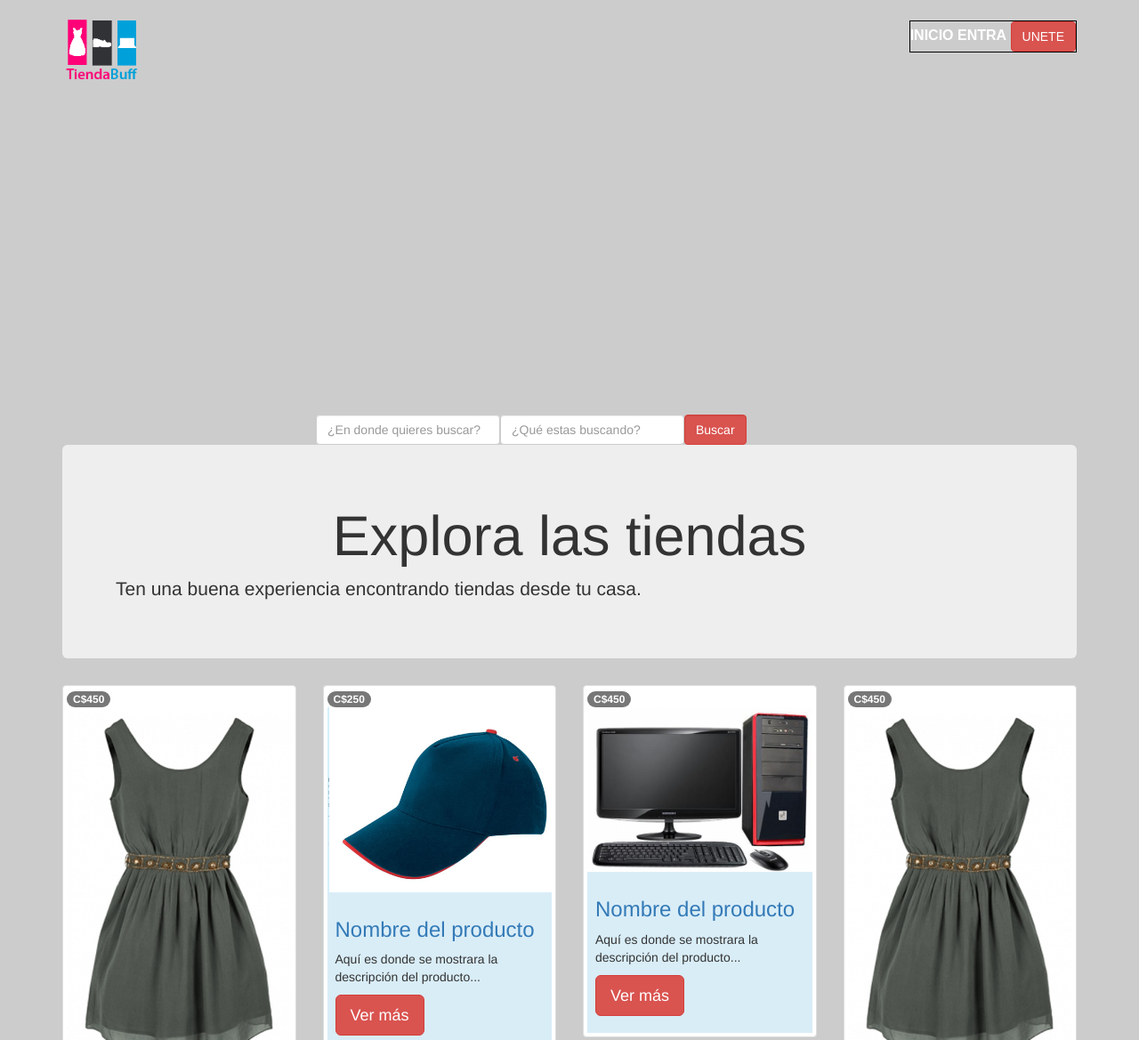
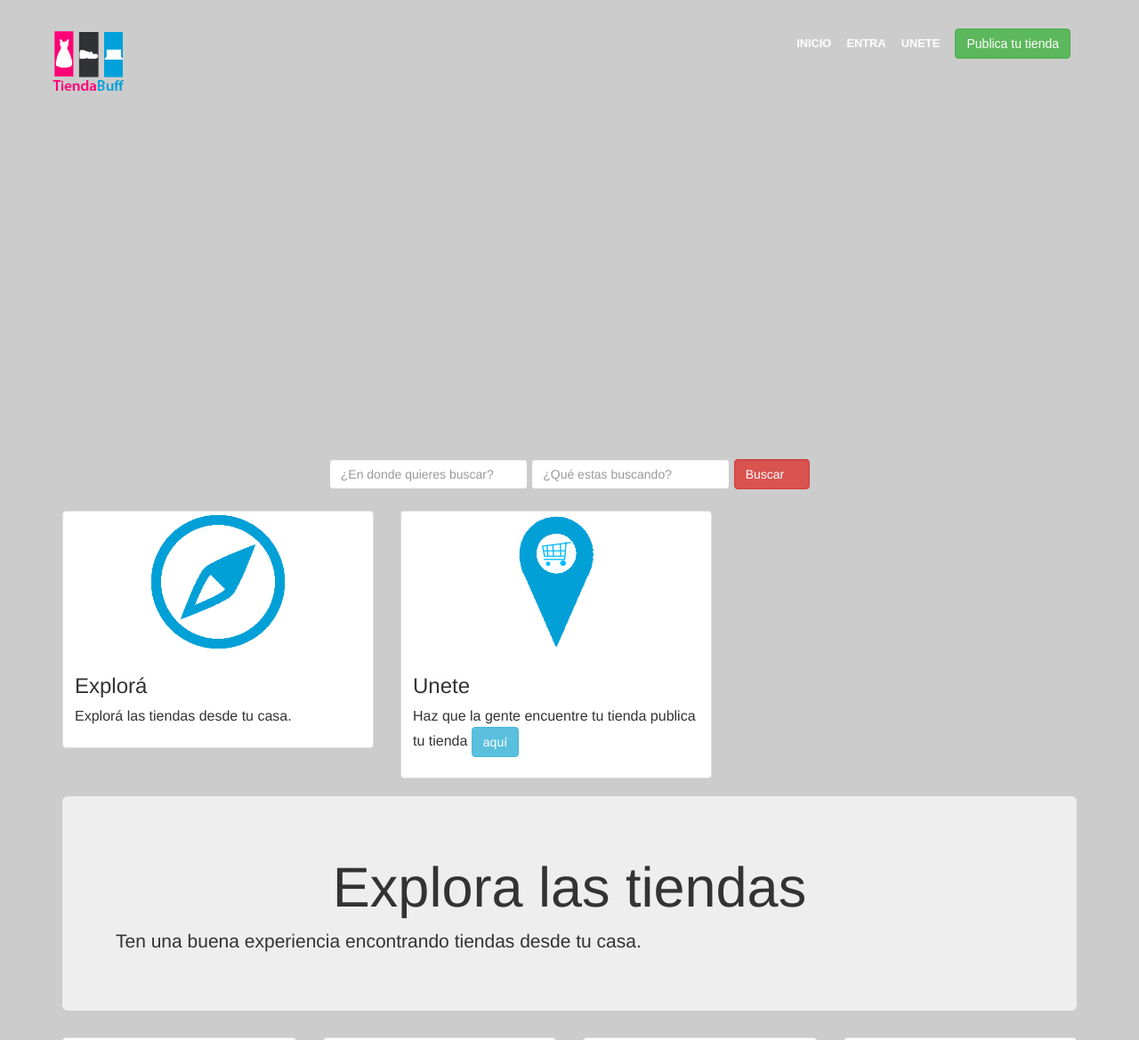
Before and after one commit to underunan/tesis_1_0, a plain HTML site: page index.html in a window 1280 px wide. Shown: the top 1169 px of the page at 89% size. Drawn offline with nearby package versions, Linux system fonts and the light colour scheme.

Commit message:
Actualización
Agregando nuevas características a la página html y al archivo css

```diff
--- a/css/mobile/style_mobile.css
+++ b/css/mobile/style_mobile.css
@@ -1,5 +1,6 @@
 body{
 	background-color: #CCCCCC;
+	font-size: 16px;
 }
 
 header{
@@ -76,6 +77,7 @@ a{
 		text-align: center;
 	}
 
+
 	/*#info{
 		margin: 0;
 		text-align: center;
@@ -95,6 +97,14 @@ a{
 	#tiendas .caption .text-primary{
 		text-align: center;
 	}
+
+	#publicacion article .thumbnail{
+		min-width: 207px;
+	}
+
+	#publicacion article .thumbnail img{
+		min-width: 147px;
+	}
 }
 
 @media screen and (min-width: 801px){
@@ -104,56 +114,75 @@ a{
 	}
 
 	body{
-
+		position: relative;
 	}
 
 	header{
-		position:relative;
-
-		z-index: 0;
+		left:0;
+		position: absolute;
+		top: 1.5em;
+		width: 100%;
+		z-index: 1;
 	}
 
 	header nav{
-		border: 1px solid #000;
-		display: inline-block;
-		float: right;
-		margin-top: 2%;
-		overflow: hidden;
+	float: right;
+	margin:0.5em 0.5em 0 0;
 	}
 
 	header nav a{
 		color:#fff;
+		font-size: 0.8em;
 		font-weight: bold;
+		margin-right: 1em;
+	}
+
+	header nav a:hover{
+		color:#fff;
 	}
 
 	header #logo{
 		float: left;
-		display: inline-block;
-		margin-top: 1%;
+	}
+
+	#central{
+		overflow: hidden;
+		position: relative;
 	}
 
 	#block_video{
-		height:500px;
-		left: 0;
-		top: 0;
-		margin: 0 auto 0 auto;
-		width: 100%;
-		position: absolute;
-		z-index: -1;
+		height:600px;
+		position: relative;
+		width: 200%;
 	}
 
+	#central form{
+		bottom: 0;
+		position: absolute;
+		text-align: center;
+		z-index: 2;
+	}
+
+	#central form div{
+		z-index: 1;
+	}
+
+	#central form input, #central form button{
+		padding-right: 2em;
+	}
 
 	#info .jumbotron h1{
 		text-align: center;
 	}
+	#central form input, #central form{
 
-	.form{
-		margin-left: 25%;
-		margin-top: 32%;
 	}
 
-	#info{
-
+	#info article:first-child{
+		height: auto;
+		margin-top: 1.5em;
+		overflow: hidden;
+		width: 100%;
 	}
 
 	#publicacion article div img{
--- a/index.html
+++ b/index.html
@@ -28,7 +28,7 @@
 	<!--Cabecera-->
 	<header class="row-fluid">
 		<!--Este botón mostrara las opciones del ménu -->
-		<nav class="navbar navbar-default visible-xs">
+		<nav class="navbar navbar-default hidden-md hidden-lg">
 		<div class="container">
 			<div class="navbar-header">
 				<button id="btn_menu" type="button" class="navbar-toggle collapsed " data-toggle="collapse" data-target="#menu" aria-expanded="false">
@@ -53,15 +53,16 @@
 
 		</div>
 		</nav>
-		<div id="logo" class="hidden-xs">
+		<div id="logo" class="visible-md visible-lg">
 			<figure>
 			<a href="#"><img src="img/tiendaBuff.png" class="" width="90px" alt="Responsive image"/></a>
 			</figure>
 		</div>
-		<nav class="hidden-xs" id="menu">
-			<a href="#inicio" class=""><span>INICIO</span></a>
-			<a href="#entra" class=""><span>ENTRA</span></a>
-			<a href="#unete" class="btn btn-danger"><span>UNETE</span></a>
+		<nav class="hidden-xs hidden-sm" id="menu">
+			<a href="#inicio"><span>INICIO</span></a>
+			<a href="#entra"><span>ENTRA</span></a>
+			<a href="#unete"><span>UNETE</span></a>
+			<a href="#publica_tienda" class="btn btn-success"><span>Publica tu tienda</span></a>
 		</nav>
 
 	</header>
@@ -71,14 +72,14 @@
 		<!--Imagen de fondo, cuando sobrepase la resolución de 768px esta imagen se econderá y tendra que mostrar un video-->
 		<figure class="fondo visible-xs">
 			<!--<img src="img/shopping.jpg" class="col-xs-12 img-responsive" alt="Img wallpaper"/>-->
-			<img src="resources/video/video.png" class="img-responsive col-xs-12" alt="imagen de fondo">
+			<img src="resources/video/video.png" class="img-responsive" alt="imagen de fondo">
 		</figure>
-		<div id="block_video" class="hidden-xs" data-vide-bg="resources/video/video" data-vide-options="position:50% top"></div>
+		<div id="block_video" style="height:550px; width:100%;" class="hidden-xs " data-vide-bg="resources/video/video"></div>
 		<form class="col-xs-12 col-md-12 form-inline">
 			<div class="form-group input-group-md form">
 			<!--Opciones de busquedas habilitadas-->
-			<input type="text" class="form-control col-md-5" id="lugar" name="lugar" placeholder="¿En donde quieres buscar?"/>
-			<input type="text" class="form-control col-md-5" id="producto" name="producto" placeholder="¿Qué estas buscando?"/>
+			<input type="text" class="form-control" id="lugar" name="lugar" placeholder="¿En donde quieres buscar?"/>
+			<input type="text" class="form-control" id="producto" name="producto" placeholder="¿Qué estas buscando?"/>
 			<!--Estas opciones estarán deshabilitadas cuando la resolución de pantalla sea menor de 768px -->
 			<!--
 			<div class="hidden-xs group-radio">
@@ -96,13 +97,35 @@
 				<input type="text" class="form-control hidden-xs" id="valor" name="_100" placeholder="HASTA">
 
 			-->
-			<input type="button" class="form-control btn btn-danger col-md-10" value="Buscar" name="buscar">
+			<button type="button" class="form-control btn btn-danger">Buscar</button>
 		</div>
 		</form>
 	</section>
 
 	<!--Información acerca de la página-->
 	<section id="info">
+		<article class="row obj">
+			<div class="col-sm-4 col-md-4 col-lg-4 ">
+				<div class="thumbnail">
+					<img src="img/brujula_1.png" alt="brujula" width="150px">
+					<div class="caption">
+						<h3>Explorá</h3>
+						<p>Explorá las tiendas desde tu casa.</p>
+					</div>
+				</div>
+			</div>
+
+			<div class="col-sm-4 col-md-4 col-lg-4">
+				<div class="thumbnail">
+					<img src="img/localizacion_1.png" alt="localización" width="150px">
+					<div class="caption">
+						<h3>Unete</h3>
+						<p>Haz que la gente encuentre tu tienda publica tu tienda <a href="#" class="btn btn-info" role="button">aquí</a></p>
+					</div>
+				</div>
+			</div>
+		</article>
+
 		<article class="jumbotron">
 			<h1>Explora las tiendas</h1>
 			<p>Ten una buena experiencia encontrando tiendas desde tu casa.</p>
@@ -129,7 +152,7 @@
 
 				<div class="thumbnail">
 					<span class="badge">C$250</span>
-					<img src="img/producto_gorra.jpg" class="img-responsive" alt="Producto vestido">
+					<img src="img/producto_gorra.jpg" alt="Producto vestido">
 					<div class="bg-info caption">
 						<h3 class="text-primary">Nombre del producto</h3>
 						<p class="">Aquí es donde se mostrara la descripción del producto...</p>
@@ -143,7 +166,7 @@
 
 				<div class="thumbnail">
 					<span class="badge">C$450</span>
-					<img src="img/producto_computadora.jpg" class="img-responsive" alt="Producto vestido">
+					<img src="img/producto_computadora.jpg" alt="Producto vestido">
 					<div class="bg-info caption">
 						<h3 class="text-primary">Nombre del producto</h3>
 						<p class="">Aquí es donde se mostrara la descripción del producto...</p>
@@ -156,7 +179,7 @@
 		<article class="col-xs-12 col-sm-3 col-md-3">
 				<div class="thumbnail">
 					<span class="badge">C$450</span>
-					<img src="img/producto_vestido.jpg" class="img-responsive" alt="Producto vestido">
+					<img src="img/producto_vestido.jpg" alt="Producto vestido">
 					<div class="bg-info caption">
 						<h3 class="text-primary">Nombre del producto</h3>
 						<p class="">Aquí es donde se mostrara la descripción del producto...</p>
@@ -170,7 +193,7 @@
 
 				<div class="thumbnail">
 					<span class="badge">C$250</span>
-					<img src="img/producto_gorra.jpg" class="img-responsive" alt="Producto vestido">
+					<img src="img/producto_gorra.jpg" alt="Producto vestido">
 					<div class="bg-info caption">
 						<h3 class="text-primary">Nombre del producto</h3>
 						<p class="">Aquí es donde se mostrara la descripción del producto...</p>
@@ -183,7 +206,7 @@
 		<article class="col-xs-12 col-sm-3 col-md-3">
 				<div class="thumbnail">
 					<span class="badge">C$450</span>
-					<img src="img/producto_vestido.jpg" class="img-responsive" alt="Producto vestido">
+					<img src="img/producto_vestido.jpg" alt="Producto vestido">
 					<div class="bg-info caption">
 						<h3 class="text-primary">Nombre del producto</h3>
 						<p class="">Aquí es donde se mostrara la descripción del producto...</p>
```
Also changed, not shown: img/brujula_1.png (added), img/localizacion_1.png (added).
